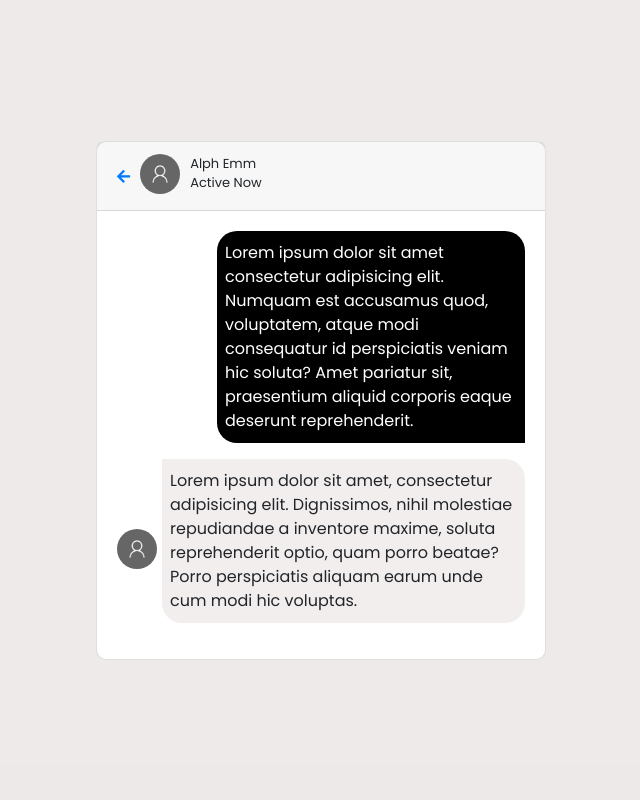
After one commit to ealpha072/Chat-App, a PHP site: page /chat.php in a window 1280 px wide. The commit adds this page. Shown: the whole page, without its empty margins (304-944 px from the left). Run offline with PHP 8.4, Linux system fonts and the light colour scheme; some libraries are stand-ins or nearby versions.

Commit message:
Styling of chat box

```diff
--- /dev/null
+++ b/chat.php
@@ -0,0 +1,34 @@
+<?php require_once('header.php'); ?>
+
+<div class="container-fluid d-flex h-100 row align-items-center justify-content-center">
+    <div class="card"  id="wrapper">
+        <div class="card-header chat-user">
+            <div class="arrow-back">
+                <a href=""><i class="fa fa-arrow-left"></i></a>
+            </div>
+            <div class="img-name">
+                <img src="images/user.png" alt="">
+                <div class="name-active">
+                    <span>Alph Emm</span>
+                    <p>Active Now</p>
+                </div>
+            </div>
+        </div>
+
+        <div class="card-body chat-area">
+            <div class="chat outgoing">
+                <div class="message">
+                    <p>Lorem ipsum dolor sit amet consectetur adipisicing elit. Numquam est accusamus quod, voluptatem, atque modi consequatur id perspiciatis veniam hic soluta? Amet pariatur sit, praesentium aliquid corporis eaque deserunt reprehenderit.</p>
+                </div>
+            </div>
+            <div class="chat incoming">
+                <img src="images/user.png" alt="">
+                <div class="message">
+                    <p>Lorem ipsum dolor sit amet, consectetur adipisicing elit. Dignissimos, nihil molestiae repudiandae a inventore maxime, soluta reprehenderit optio, quam porro beatae? Porro perspiciatis aliquam earum unde cum modi hic voluptas. </p>
+                </div>
+            </div>
+        </div>
+    </div>
+</div>
+
+<?php require_once('footer.php') ?>
--- a/styles.css
+++ b/styles.css
@@ -1,13 +1,19 @@
+@import url('https://fonts.googleapis.com/css2?family=Poppins:wght@200;400&display=swap');
+*{
+    font-family: 'Poppins', sans-serif;
+    text-decoration: none;
+}
 html,body{
     height:100%;
     background-color: rgb(216 207 207 / 25%);
 }
 
 img{
-    width: 50px;
-    height: 50px;
+    width: 40px;
+    height: 40px;
     border-radius:50%;
 }
+
 #wrapper{
     /*min-height:95vh;*/
     border-radius:10px;
@@ -74,6 +80,54 @@ div .name-msg-active{
     margin-bottom:0px;
 }
 
-.statusbutton.offline{
+.status-button.offline{
     color:gray;
 }
+
+/*Chat Area css*/
+.chat-user{
+    padding-bottom:1px;
+}
+
+.chat-user, .chat-user .img-name{
+    display: flex;
+    flex-direction: row;
+    justify-content:flex-start;
+}
+
+.arrow-back{
+    margin:15px 10px 10px;
+    color:black;
+    margin-left:0px
+}
+.chat-user .arrow-back a{
+    font-size: 15px;
+}
+.outgoing{
+    display:flex;
+}
+
+.outgoing .message{
+    margin-left:auto;
+    max-width: calc(100% - 100px);
+}
+
+.outgoing .message p{
+    background-color:black;
+    color:white;
+    padding:10px 8px;
+    border-radius:20px 20px 0px 20px;
+}
+
+.incoming{
+    display:flex;
+    align-items:center;
+}
+.incoming .message{
+    margin-left:5px;
+}
+.incoming .message p{
+    background-color:#f3eeee;
+    padding:10px 8px;
+    border-radius:0px 20px 20px 20px;
+}
--- a/user.php
+++ b/user.php
@@ -10,13 +10,13 @@
                     <p>Active Now</p>
                 </div>
             </div>
-            <a href="">Logout</a>
+            <a href="" class="">Logout</a>
         </div>
         <div class="card-body">
             <div class="search-user">
                 <form action="" class="">
                     <div class="input-group">
-                        <input type="text" id="" class="form-control shadow-none" placeholder="Search online users..." name="search" required>
+                        <input type="text" id="" class="form-control form-control-sm shadow-none" placeholder="Search online users..." name="search" required>
                         <div class="input-group-append">
                             <button class="btn btn-dark shadow-none"><i class="fa fa-search"></i> </button>
                         </div>
@@ -57,7 +57,6 @@
                     </div>
                     <div class="fa fa-circle status-button"></div>
                 </a>
-
                 <a href="">
                     <div class="content">
                         <img src="images/user.png" alt="">
```
